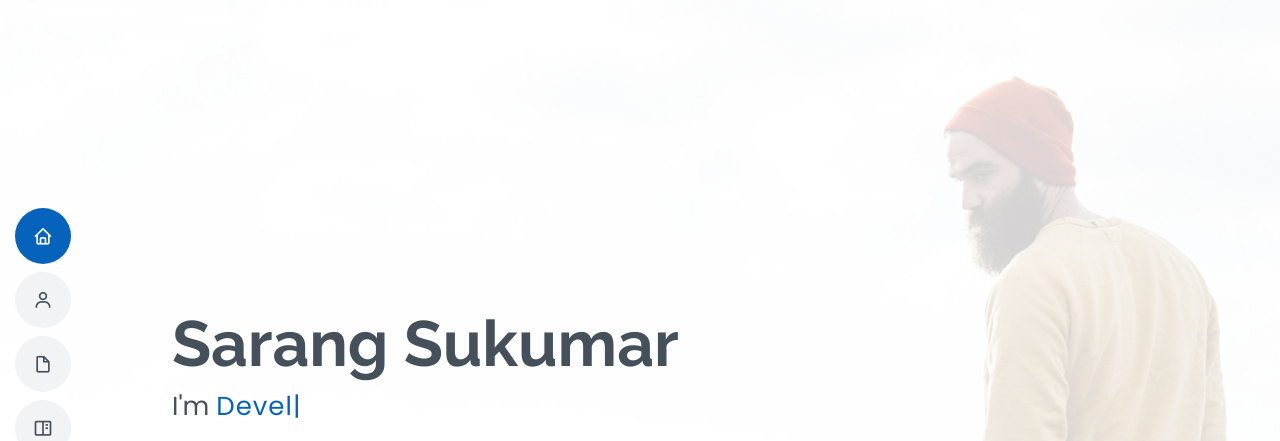
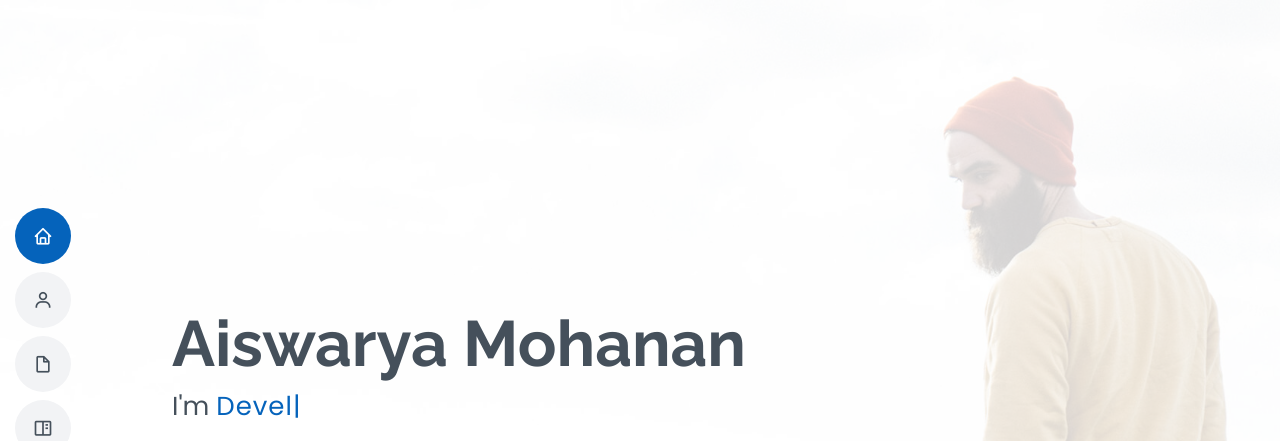
Before and after one commit to aiswaryakkdn/aiswaryakkdn.github.io, a plain HTML site: page index.html in a window 1280 px wide. Shown: the top 441 px of the page. Drawn offline with nearby package versions, Linux system fonts and the light colour scheme.

Commit message:
Update index.html

```diff
--- a/index.html
+++ b/index.html
@@ -59,7 +59,7 @@
   <!-- ======= Hero Section ======= -->
   <section id="hero" class="d-flex flex-column justify-content-center">
     <div class="container" data-aos="zoom-in" data-aos-delay="100">
-      <h1>Sarang Sukumar</h1>
+      <h1>Aiswarya Mohanan</h1>
       <p>I'm <span class="typed" data-typed-items="Designer, Developer, Freelancer, Photographer"></span></p>
       <div class="social-links">
         <a href="#" class="twitter"><i class="bx bxl-twitter"></i></a>
```
